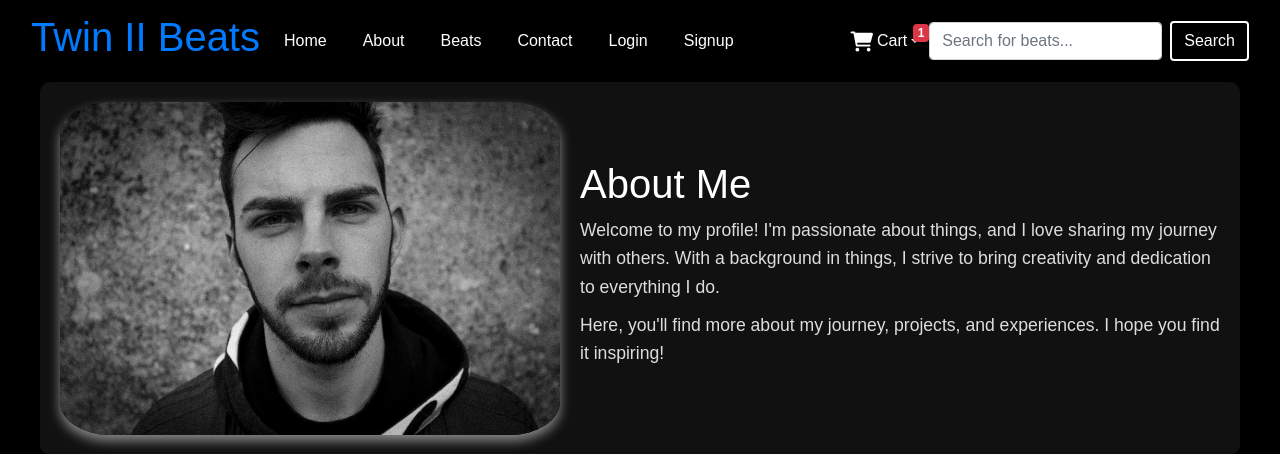
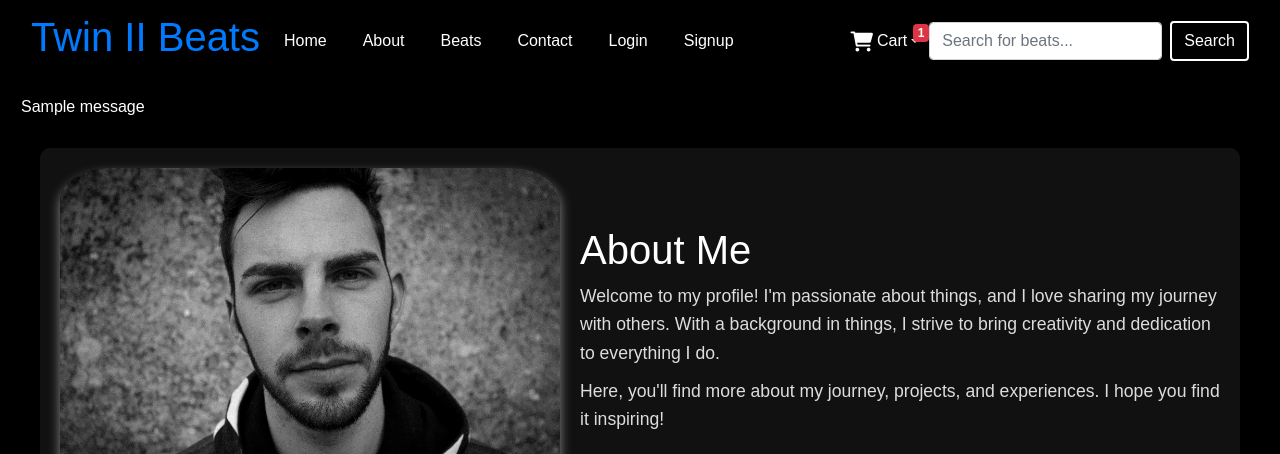
Before and after one commit to RWinterburn/ci-project-4, a Django app: template templates/about.html in a window 1280 px wide. Shown: the top 454 px of the page. Run offline with Django 3.2, Linux system fonts and the light colour scheme; the template is opened without the code that fills it: most values are stand-ins (such as "Sample title", 1, 10 or a date in 2020); one stand-in notice (Sample message) is shown; some libraries are stand-ins or nearby versions.

Commit message:
moved messages

```diff
--- a/templates/base.html
+++ b/templates/base.html
@@ -56,6 +56,15 @@
         </nav>
     </header>
 
+    {% if messages %}
+    <div id="message-container">
+        {% for message in messages %}
+            <div class="alert {{ message.tags }}">
+                {{ message }}
+            </div>
+        {% endfor %}
+    </div>
+{% endif %}
     <main>
         {% block content %}{% endblock %}
     </main>
```
